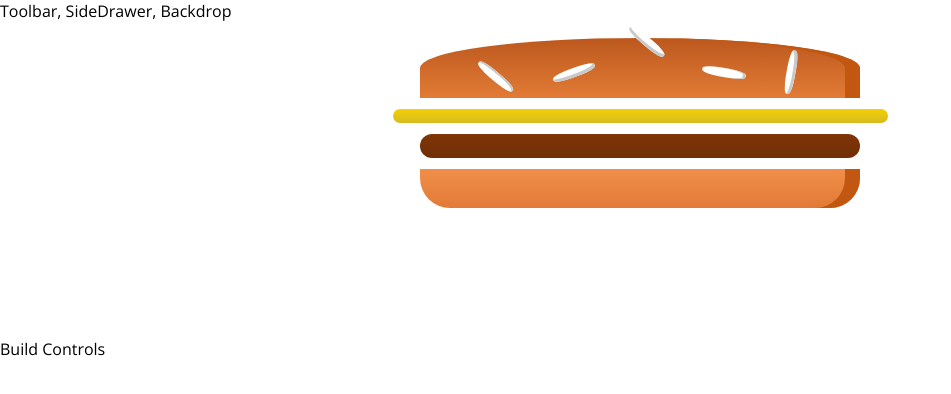
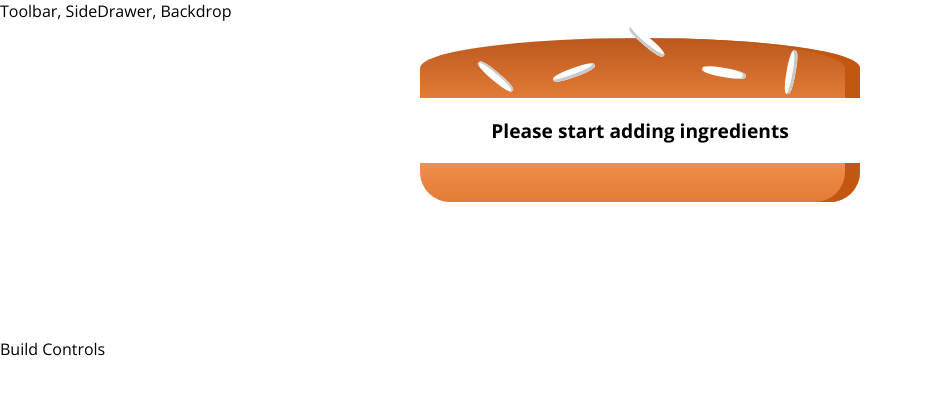
Before and after one commit to muteshi/burger-builder-app, a React (Create React App) app: page / in a window 1280 px wide. Shown: the top 394 px of the page, without its empty margins (0-951 px from the left). Built offline with nearby package versions, Linux system fonts and the light colour scheme.

Commit message:
Added dynamic addition of ingredients

```diff
--- a/src/components/Burger/Burger.js
+++ b/src/components/Burger/Burger.js
@@ -4,11 +4,26 @@
 import classes from "./Burger.module.css";
 
 const burger = (props) => {
+  let receivedIngredients = Object.keys(props.ingredients)
+    .map((igKey) => {
+      return [...Array(props.ingredients[igKey])].map((_, index) => {
+        return <BurgerIngredient key={igKey + index} type={igKey} />;
+      });
+    })
+    .reduce((arr, el) => {
+      return arr.concat(el);
+    }, []);
+
+  if (receivedIngredients.length === 0) {
+    receivedIngredients = <p>Please start adding ingredients</p>;
+  }
+
+  console.log(receivedIngredients);
+
   return (
     <div className={classes.Burger}>
       <BurgerIngredient type="bread-top" />
-      <BurgerIngredient type="cheese" />
-      <BurgerIngredient type="meat" />
+      {receivedIngredients}
       <BurgerIngredient type="bread-bottom" />
     </div>
   );
--- a/src/containers/BurgerBuilder/BurgerBuilder.js
+++ b/src/containers/BurgerBuilder/BurgerBuilder.js
@@ -4,11 +4,19 @@
 import Burger from "../../components/Burger/Burger";
 
 class BurgerBuilder extends Component {
-  state = {};
+  state = {
+    ingredients: {
+      salad: 0,
+      bacon: 0,
+      cheese: 0,
+      meat: 0,
+    },
+  };
   render() {
+    const ingredients = this.state.ingredients;
     return (
       <Aux>
-        <Burger />
+        <Burger ingredients={ingredients} />
         <div>Build Controls</div>
       </Aux>
     );
```
Also changed, not shown: 1 other file (tests, documents, lock files or other folders).
